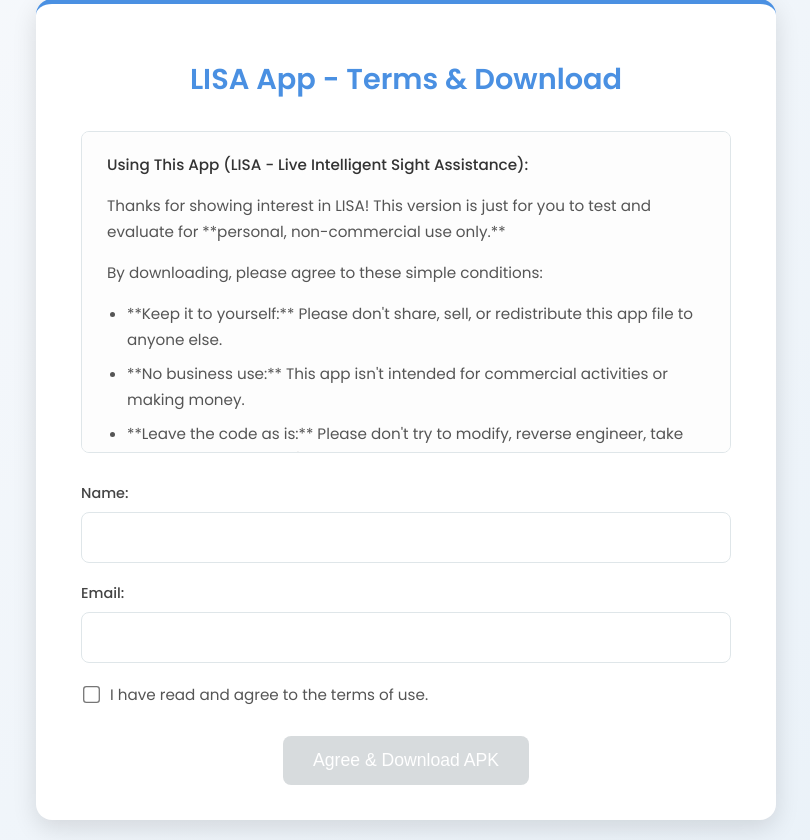
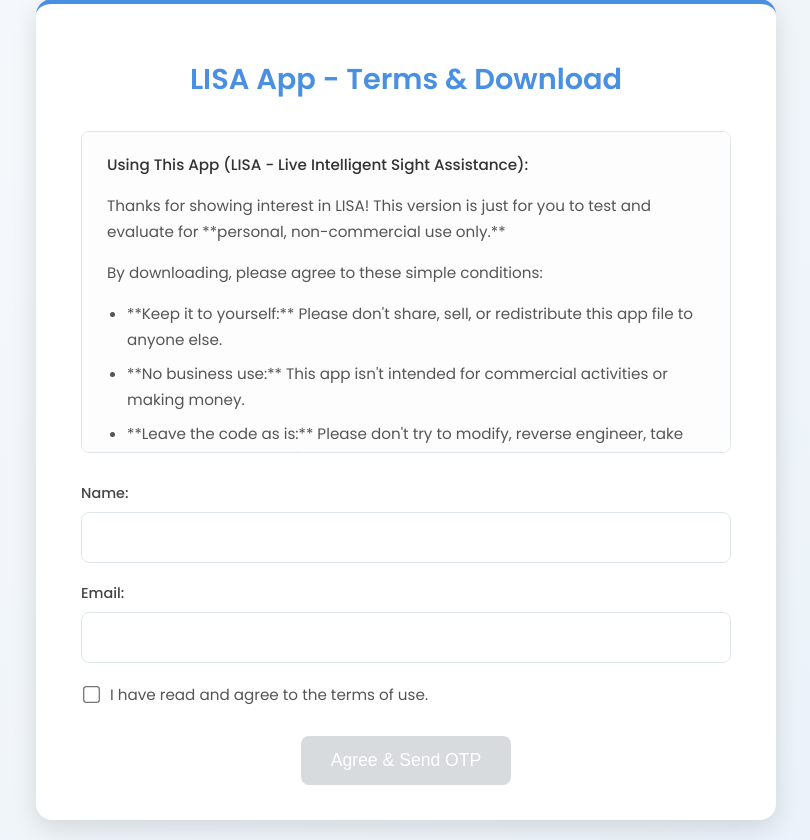
Before and after one commit to SVidhya4/app-agreement, a Flask app: page / in a window 1280 px wide. Shown: the part 21-861 px from the top of the page, without its empty margins (234-1044 px from the left). Run offline with Flask 3, Linux system fonts and the light colour scheme.

Commit message:
Revised Server

```diff
--- a/requirements.txt
+++ b/requirements.txt
@@ -1,3 +1,5 @@
 Flask
 pymongo
 gunicorn
+sendgrid
+requests
--- a/server.py
+++ b/server.py
@@ -1,30 +1,41 @@
-from flask import Flask, render_template, request, redirect, url_for, flash
+from flask import Flask, render_template, request, redirect, url_for, flash, jsonify, session # Added jsonify and session
 from pymongo import MongoClient
 from pymongo.errors import ConnectionFailure, OperationFailure, DuplicateKeyError
-from datetime import datetime, timezone
+from datetime import datetime, timezone, timedelta # Added timedelta
 import os
+import random # For OTP generation
+from sendgrid import SendGridAPIClient
+from sendgrid.helpers.mail import Mail
 
 app = Flask(__name__)
-# Load secret key from environment variable or use a default
+# Load secret key - ESSENTIAL for sessions
 app.secret_key = os.environ.get('FLASK_SECRET_KEY', 'you_are_precious')
+# Configure session cookie settings (optional but recommended for security)
+app.config.update(
+    SESSION_COOKIE_SECURE=True, # Send cookie only over HTTPS (if applicable)
+    SESSION_COOKIE_HTTPONLY=True, # Prevent JavaScript access to cookie
+    SESSION_COOKIE_SAMESITE='Lax', # Mitigate CSRF
+    PERMANENT_SESSION_LIFETIME=timedelta(minutes=10) # Set OTP validity time
+)
 
-# --- MongoDB Atlas Configuration ---
+# --- Configurations (MONGO_URI, DB names, APK_URL, Email) remain the same ---
 MONGO_URI = os.environ.get(
     'MONGO_URI',
     "mongodb+srv://lisa_app_user:<db_password>@cluster0.mongodb.net/?retryWrites=true&w=majority"
 )
 DATABASE_NAME = "lisa_app_agreements"
 COLLECTION_NAME = "agreements"
+APK_DOWNLOAD_URL = os.environ.get('APK_DOWNLOAD_URL', '')
+EMAIL_SENDER_ADDRESS = os.environ.get('EMAIL_SENDER_ADDRESS', '')
+SENDGRID_API_KEY = os.environ.get('SENDGRID_API_KEY', '')
 
-# --- APK Download Link ---
-APK_DOWNLOAD_URL = os.environ.get('APK_DOWNLOAD_URL', '')
-
-# Function to get MongoDB connection
+# --- Helper Functions (get_db_collection, send_email - slightly modified) ---
 def get_db_collection():
+    # ... (Keep existing get_db_collection function) ...
     client = None
     try:
         client = MongoClient(MONGO_URI, serverSelectionTimeoutMS=5000)
-        client.admin.command('ping') # Verify connection
+        client.admin.command('ping')
         print("MongoDB connection successful.")
         db = client[DATABASE_NAME]
         collection = db[COLLECTION_NAME]
@@ -38,78 +49,155 @@ def get_db_collection():
         if client: client.close()
         return None, None
 
-# --- Route to display the agreement page ---
+def send_otp_email(recipient_email, recipient_name, otp): # Modified to send OTP
+    if not SENDGRID_API_KEY or not EMAIL_SENDER_ADDRESS:
+        print("ERROR: SendGrid API Key or Sender Address not configured.")
+        return False
+    # No need to check APK_DOWNLOAD_URL here
+
+    subject = "Your LISA App Verification Code"
+    body_html = f"""Hi {recipient_name},<br><br>
+Thank you for agreeing to the terms for the LISA app.<br><br>
+Your One-Time Password (OTP) is: <strong>{otp}</strong><br><br>
+This code will expire in 10 minutes.<br><br>
+Best regards,<br>
+Sri Vidhya
+"""
+    message = Mail(
+        from_email=EMAIL_SENDER_ADDRESS,
+        to_emails=recipient_email,
+        subject=subject,
+        html_content=body_html)
+
+    try:
+        print(f"Attempting to send OTP email to {recipient_email} via SendGrid...")
+        sg = SendGridAPIClient(SENDGRID_API_KEY)
+        response = sg.send(message)
+        print(f"SendGrid response status code: {response.status_code}")
+        return 200 <= response.status_code < 300
+    except Exception as e:
+        print(f"ERROR: Failed to send OTP email via SendGrid: {e}")
+        return False
+
+# --- Routes ---
+
 @app.route('/')
 def index():
+    # Clear any stale OTP data if the user reloads the main page
+    session.pop('otp_data', None)
     return render_template('agreement.html')
 
-# --- Route to handle the form submission ---
-@app.route('/submit', methods=['POST'])
-def submit_agreement():
+# --- NEW Route: Generate OTP, Store in Session, Send Email ---
+@app.route('/send_otp', methods=['POST'])
+def send_otp():
     name = request.form.get('user_name', '').strip()
-    email = request.form.get('user_email', '').strip().lower() # Store email lowercase
-    # REMOVED: phone = request.form.get('user_phone', '').strip()
+    email = request.form.get('user_email', '').strip().lower()
     agree = request.form.get('agree_terms')
 
-    # --- Server-Side Validation ---
+    # Basic Validation
     if not name or not email:
-        flash("Name and Email are required.", "error") # Added error category
-        return redirect(url_for('index'))
+        return jsonify(success=False, message="Name and Email are required.")
     if agree != 'yes':
-        flash("You must agree to the terms.", "error")
-        return redirect(url_for('index'))
-    if not APK_DOWNLOAD_URL:
-        flash("Download link is not configured.", "error")
-        print("ERROR: APK_DOWNLOAD_URL is not set.")
-        return redirect(url_for('index'))
+        return jsonify(success=False, message="You must agree to the terms.")
+    if not EMAIL_SENDER_ADDRESS or not SENDGRID_API_KEY:
+         print("ERROR: Email sender credentials missing.")
+         return jsonify(success=False, message="Email sending is not configured.")
 
-    # --- Connect to MongoDB ---
-    collection, client = get_db_collection()
-    if collection is None:
-        flash("Database connection error. Please try again later.", "error")
-        return redirect(url_for('index'))
+    # Generate OTP
+    otp = str(random.randint(100000, 999999)) # 6-digit OTP
+    otp_expiry = datetime.now(timezone.utc) + timedelta(minutes=10) # OTP valid for 10 mins
 
-    redirect_url = APK_DOWNLOAD_URL # Default redirect is the download link
+    # Store OTP and user data temporarily in session
+    session['otp_data'] = {
+        'email': email,
+        'name': name,
+        'otp': otp,
+        'expiry': otp_expiry.isoformat() # Store expiry as string
+    }
 
+    # Send OTP email
+    email_sent = send_otp_email(email, name, otp)
+
+    if email_sent:
+        return jsonify(success=True, message=f"OTP sent to {email}. It will expire in 10 minutes.")
+    else:
+        session.pop('otp_data', None) # Clear session if email failed
+        return jsonify(success=False, message="Failed to send OTP email. Please try again or contact support.")
+
+
+# --- NEW Route: Verify OTP, Save to DB, Return Download URL ---
+@app.route('/verify_otp', methods=['POST'])
+def verify_otp():
+    submitted_otp = request.form.get('otp_code', '').strip()
+    email = request.form.get('user_email', '').strip().lower() # Get email from hidden field
+
+    # Retrieve stored OTP data from session
+    otp_data = session.get('otp_data')
+
+    # Validations
+    if not submitted_otp:
+        return jsonify(success=False, message="Please enter the OTP.")
+    if not otp_data or otp_data.get('email') != email:
+        return jsonify(success=False, message="Session error or email mismatch. Please start over.")
+
+    stored_otp = otp_data.get('otp')
+    expiry_str = otp_data.get('expiry')
+    name = otp_data.get('name') # Get name from session
+
+    # Check expiration
     try:
-        # --- Check for existing email ---
-        # REMOVED phone check from query
-        existing_agreement = collection.find_one({"email": email})
+        expiry_dt = datetime.fromisoformat(expiry_str)
+        if datetime.now(timezone.utc) > expiry_dt:
+            session.pop('otp_data', None) # Clear expired OTP
+            return jsonify(success=False, message="OTP has expired. Please request a new one.")
+    except (ValueError, TypeError):
+         session.pop('otp_data', None)
+         return jsonify(success=False, message="Invalid session data. Please start over.")
 
-        if existing_agreement:
-            # If entry exists, log it and prepare to redirect to download
-            print(f"Duplicate entry attempt for email: {email}. Redirecting to download.")
-            pass # Skip insertion
 
-        else:
-            # --- If no duplicate, proceed to save ---
-            agreement_doc = {
-                "name": name,
-                "email": email,
-                # REMOVED: "phone": phone if phone else None,
-                "agreed_at": datetime.now(timezone.utc)
-            }
-            result = collection.insert_one(agreement_doc)
-            print(f"Agreement recorded for new user: {name} ({email}) with ID: {result.inserted_id}")
+    # Check OTP match
+    if submitted_otp == stored_otp:
+        # OTP Correct - Save to DB (if not already present) and return download URL
+        collection, client = get_db_collection()
+        if collection is None:
+            return jsonify(success=False, message="Database error during verification.")
 
-    # --- Error Handling ---
-    except DuplicateKeyError as e:
-         print(f"Duplicate key error (race condition) for email: {email}. Redirecting to download.")
-         pass # Still redirect to download
-    except OperationFailure as e:
-        print(f"Error during MongoDB operation: {e.details}")
-        flash("Database operation error. Please try again.", "error")
-        redirect_url = url_for('index')
-    except Exception as e:
-        print(f"An unexpected error occurred: {e}")
-        flash("An unexpected error occurred. Please try again.", "error")
-        redirect_url = url_for('index')
-    finally:
-        if client:
-            client.close()
+        try:
+            # Check again if email exists before inserting
+            existing_agreement = collection.find_one({"email": email})
+            if not existing_agreement:
+                agreement_doc = {
+                    "name": name,
+                    "email": email,
+                    # Phone is not collected anymore
+                    "agreed_at": datetime.now(timezone.utc)
+                }
+                collection.insert_one(agreement_doc)
+                print(f"Agreement verified and recorded for: {name} ({email})")
+            else:
+                 print(f"Agreement verified for existing user: {name} ({email})")
 
-    # --- Perform the redirect ---
-    return redirect(redirect_url)
+            # Clear OTP from session AFTER successful verification & DB operation
+            session.pop('otp_data', None)
+
+            # Return success and the download URL
+            return jsonify(success=True, download_url=APK_DOWNLOAD_URL)
+
+        except Exception as db_error:
+            print(f"Database error during OTP verification save: {db_error}")
+            return jsonify(success=False, message="Database error saving agreement.")
+        finally:
+            if client: client.close()
+
+    else:
+        # OTP Incorrect
+        return jsonify(success=False, message="Invalid OTP code.")
+
+
+# --- Remove the old /submit route ---
+# @app.route('/submit', methods=['POST'])
+# def submit_agreement():
+#    ... (Delete this entire function) ...
 
 
 # --- Start the server ---
--- a/templates/agreement.html
+++ b/templates/agreement.html
@@ -13,6 +13,7 @@
     <div class="container">
         <h1>LISA App - Terms & Download</h1>
 
+        <div id="messageArea">
             {% with messages = get_flashed_messages(with_categories=true) %}
               {% if messages %}
                 <ul class="flash-messages">
@@ -22,7 +23,9 @@
                 </ul>
               {% endif %}
             {% endwith %}
+        </div>
 
+        <div id="initialForm">
             <div class="terms">
                 <p><strong>Using This App (LISA - Live Intelligent Sight Assistance):</strong></p>
                 <p>Thanks for showing interest in LISA! This version is just for you to test and evaluate for **personal, non-commercial use only.**</p>
@@ -31,12 +34,12 @@
                     <li>**Keep it to yourself:** Please don't share, sell, or redistribute this app file to anyone else.</li>
                     <li>**No business use:** This app isn't intended for commercial activities or making money.</li>
                     <li>**Leave the code as is:** Please don't try to modify, reverse engineer, take apart, or copy the app's code.</li>
+                    <li>**It's my work:** Please don't represent this app as your own project or creation.</li>
                 </ul>
                 <p>Copyright © 2025 Sri Vidhya Putala. All rights reserved.</p>
             </div>
 
-        <form id="agreementForm" action="{{ url_for('submit_agreement') }}" method="POST">
-            <label for="nameInput">Name:</label>
+            <form id="agreementForm"> <label for="nameInput">Name:</label>
                 <input type="text" id="nameInput" name="user_name" required>
 
                 <label for="emailInput">Email:</label>
@@ -49,38 +52,140 @@
                 <div id="checkboxError" class="error-message" style="display: none;">You must agree to the terms to proceed.</div>
 
                 <button type="submit" id="submitButton" disabled>
-                Agree & Download APK
-                <span class="spinner"></span>
+                    Agree & Send OTP
+                    <span class="spinner" id="initialSpinner"></span>
                 </button>
             </form>
         </div>
 
+        <div id="otpForm" style="display: none;">
+            <p id="otpInfoMessage">An OTP has been sent to your email. Please enter it below:</p>
+            <form id="verifyOtpForm">
+                <label for="otpInput">OTP Code:</label>
+                <input type="text" id="otpInput" name="otp_code" required inputmode="numeric" pattern="\d{6}">
+                <input type="hidden" id="otpEmail" name="user_email"> <div id="otpError" class="error-message" style="display: none;">Invalid OTP. Please try again.</div>
+
+                <button type="submit" id="verifyButton">
+                    Verify OTP & Download
+                     <span class="spinner" id="otpSpinner"></span>
+                </button>
+                </form>
+        </div>
+
+    </div>
+
 <script>
+    const initialFormDiv = document.getElementById('initialForm');
+    const otpFormDiv = document.getElementById('otpForm');
+    const agreementForm = document.getElementById('agreementForm');
+    const verifyOtpForm = document.getElementById('verifyOtpForm');
+
     const agreeCheckbox = document.getElementById('agreeCheckbox');
     const submitButton = document.getElementById('submitButton');
+    const verifyButton = document.getElementById('verifyButton');
     const checkboxError = document.getElementById('checkboxError');
-    const form = document.getElementById('agreementForm');
-    const spinner = submitButton.querySelector('.spinner');
+    const otpError = document.getElementById('otpError');
+    const messageArea = document.getElementById('messageArea'); // To display server messages
 
-    // Enable button only when checkbox is checked
+    const initialSpinner = document.getElementById('initialSpinner');
+    const otpSpinner = document.getElementById('otpSpinner');
+
+    // Enable initial submit button only when checkbox is checked
     agreeCheckbox.addEventListener('change', function() {
         submitButton.disabled = !this.checked;
-        checkboxError.style.display = 'none'; // Hide error when checkbox is changed
+        checkboxError.style.display = 'none';
     });
 
-    form.addEventListener('submit', function(event) {
-        // Double-check checkbox on submit
+    // Handle Initial Form Submission (Send OTP)
+    agreementForm.addEventListener('submit', function(event) {
+        event.preventDefault(); // Stop default form submission
+
         if (!agreeCheckbox.checked) {
             checkboxError.style.display = 'block';
-            event.preventDefault(); // Stop form submission
+            return; // Don't proceed
+        }
+        checkboxError.style.display = 'none';
+        submitButton.disabled = true;
+        initialSpinner.style.display = 'inline-block';
+        clearMessages(); // Clear previous messages
+
+        const formData = new FormData(agreementForm);
+        const userEmail = formData.get('user_email'); // Get email for later
+
+        fetch("{{ url_for('send_otp') }}", { // Send to new Flask route
+            method: 'POST',
+            body: formData
+        })
+        .then(response => response.json())
+        .then(data => {
+            if (data.success) {
+                initialFormDiv.style.display = 'none'; // Hide initial form
+                otpFormDiv.style.display = 'block';   // Show OTP form
+                document.getElementById('otpEmail').value = userEmail; // Store email in hidden field
+                displayMessage(data.message, 'success');
             } else {
-            checkboxError.style.display = 'none';
-            // Show spinner and disable button on successful submission attempt
-            submitButton.disabled = true;
-            spinner.style.display = 'inline-block';
-            submitButton.style.opacity = '0.8';
+                // Show error from Flask (e.g., validation, email send fail)
+                displayMessage(data.message || 'An error occurred sending OTP.', 'error');
+                submitButton.disabled = false; // Re-enable button on error
             }
+        })
+        .catch(error => {
+            console.error('Error:', error);
+            displayMessage('A network error occurred. Please try again.', 'error');
+            submitButton.disabled = false;
+        })
+        .finally(() => {
+            initialSpinner.style.display = 'none'; // Hide spinner
         });
+    });
+
+    // Handle OTP Verification Form Submission
+    verifyOtpForm.addEventListener('submit', function(event) {
+        event.preventDefault(); // Stop default form submission
+
+        verifyButton.disabled = true;
+        otpSpinner.style.display = 'inline-block';
+        otpError.style.display = 'none'; // Hide previous OTP error
+        clearMessages(); // Clear previous messages
+
+        const formData = new FormData(verifyOtpForm);
+
+        fetch("{{ url_for('verify_otp') }}", { // Send to verify route
+            method: 'POST',
+            body: formData
+        })
+        .then(response => response.json())
+        .then(data => {
+            if (data.success && data.download_url) {
+                displayMessage('Verification successful! Starting download...', 'success');
+                // Redirect to the download URL provided by the server
+                window.location.href = data.download_url;
+                // Keep button disabled after successful download start
+            } else {
+                otpError.innerText = data.message || 'Invalid OTP.';
+                otpError.style.display = 'block';
+                verifyButton.disabled = false; // Re-enable verify button on error
+            }
+        })
+        .catch(error => {
+            console.error('Error:', error);
+            otpError.innerText = 'A network error occurred during verification.';
+            otpError.style.display = 'block';
+            verifyButton.disabled = false;
+        })
+        .finally(() => {
+             otpSpinner.style.display = 'none'; // Hide spinner
+        });
+    });
+
+    // Helper to display messages
+    function displayMessage(message, category = 'message') {
+        messageArea.innerHTML = `<ul class="flash-messages"><li class="${category}">${message}</li></ul>`;
+    }
+     function clearMessages() {
+         messageArea.innerHTML = '';
+     }
+
 </script>
 
 </body>
```
Lines whose indentation alone changed are shown as unchanged.
